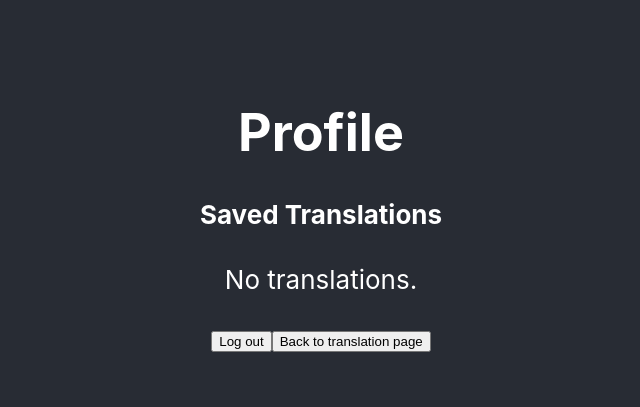
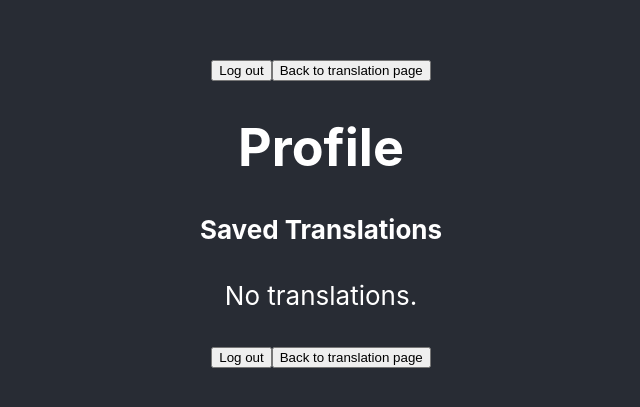
Before and after one commit to lillap/react-asl-translator, a React (Create React App) app: page /profile in a window 1280 px wide. Shown: the part 191-598 px from the top of the page, without its empty margins (319-959 px from the left). Built offline with nearby package versions, Linux system fonts and the light colour scheme.

Commit message:
feat: fixed root and require auth for profilepage

```diff
--- a/src/App.js
+++ b/src/App.js
@@ -1,6 +1,6 @@
 import React from 'react';
 import './App.css';
-import { BrowserRouter as Router, Switch, Route, Redirect } from 'react-router-dom'
+import { BrowserRouter as Router, Switch, Route, Redirect } from 'react-router-dom';
 
 import Login from './components/containers/Login'
 import Translator from './components/containers/Translator'
@@ -13,9 +13,9 @@ function App() {
       <div className="App">
         <div className="App-header">
           <Switch>
-            <Route exact path="/login" component={ Login }/>
             <Route exact path="/translator" component={ Translator }/>
             <Route exact path="/profile" component={ Profile }/>
+            <Route exact path="/login" component={ Login }/>
             <Redirect from="/" to="/login" />
           </Switch>
         </div>
--- a/src/components/containers/Profile.js
+++ b/src/components/containers/Profile.js
@@ -1,13 +1,16 @@
 import React from 'react';
 import Redirect from '../redirect';
+import { getStorage } from '../../utils/localstorage'
 import TranslatorTable from '../ui/TranslatorTable';
 
 // create some sort of link to translator-page
 
 const Profile = () => {
+    const user = getStorage('session');
 
     return (
         <div>
+            {!user && <Redirect to="/login"/>}
             <h1>Profile</h1>
             <TranslatorTable/>
             <Redirect />
```
